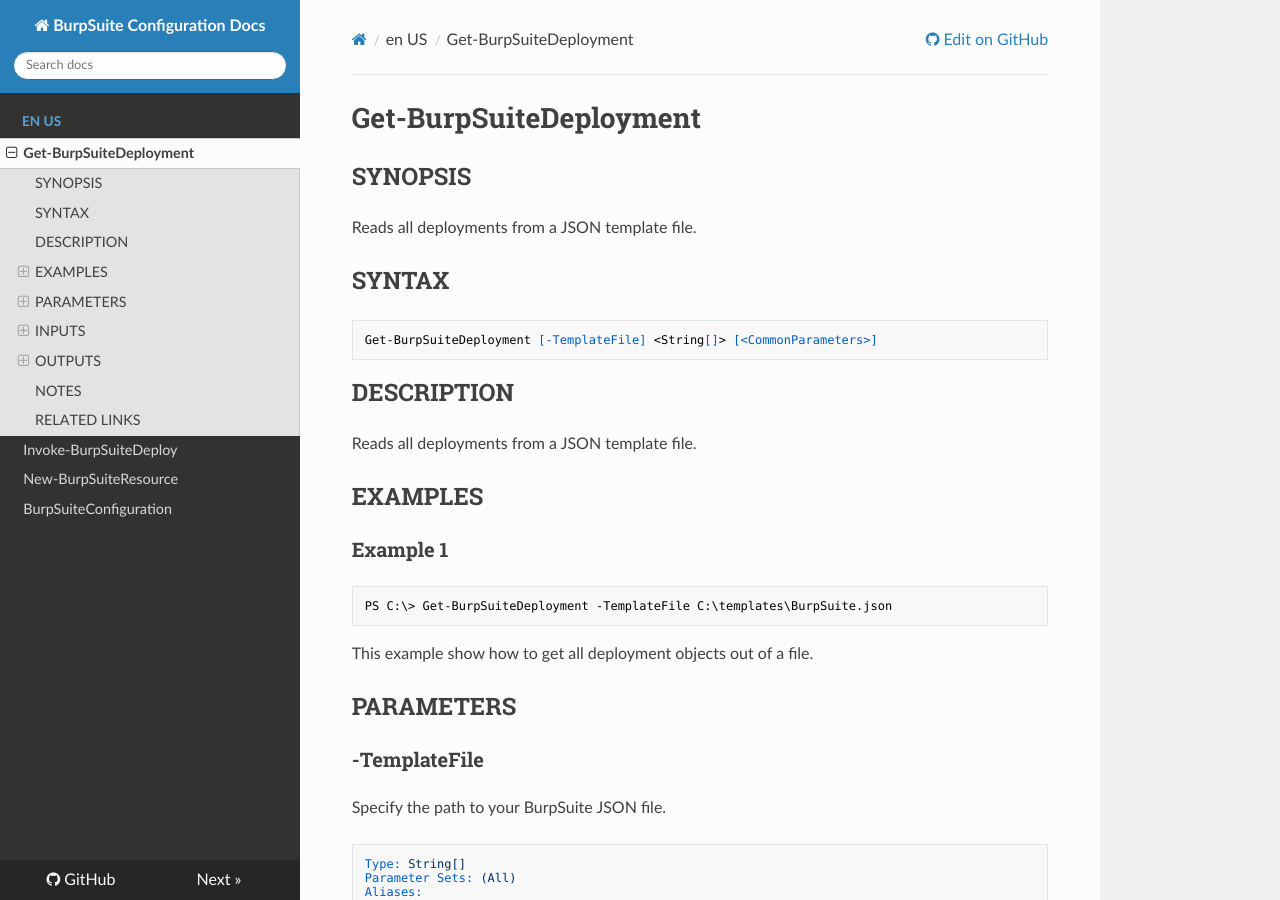
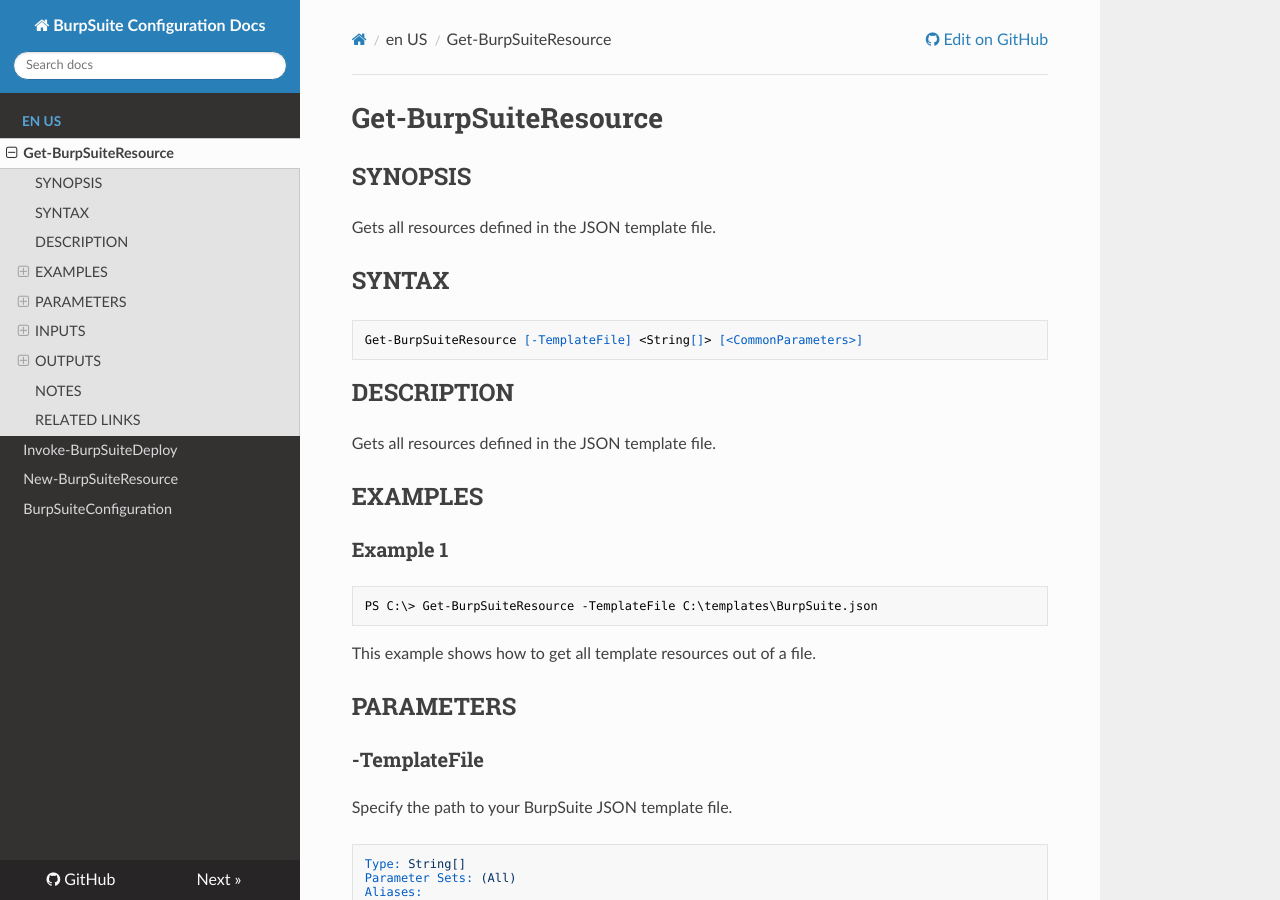
Before and after one commit to juniinacio/BurpSuiteDeploy, an MkDocs documentation site: the page built from docs/en-US/Get-BurpSuiteResource.md, in a window 1280 px wide and 900 px high. Built offline with MkDocs 1.6.1, drawn with Linux system fonts in a browser that asks for light colours; nearby versions of some CDN libraries.

Commit message:
Rename Get-BurpSuiteDeployment to Get-BurpSuiteResource

````diff
--- a/docs/en-US/Get-BurpSuiteDeployment.md
+++ b/docs/en-US/Get-BurpSuiteResource.md
@@ -5,33 +5,33 @@ online version: https://github.com/juniinacio/BurpSuiteDeploy
 schema: 2.0.0
 ---
 
-# Get-BurpSuiteDeployment
+# Get-BurpSuiteResource
 
 ## SYNOPSIS
-Reads all deployments from a JSON template file.
+Gets all resources defined in the JSON template file.
 
 ## SYNTAX
 
 ```
-Get-BurpSuiteDeployment [-TemplateFile] <String[]> [<CommonParameters>]
+Get-BurpSuiteResource [-TemplateFile] <String[]> [<CommonParameters>]
 ```
 
 ## DESCRIPTION
-Reads all deployments from a JSON template file.
+Gets all resources defined in the JSON template file.
 
 ## EXAMPLES
 
 ### Example 1
 ```powershell
-PS C:\> Get-BurpSuiteDeployment -TemplateFile C:\templates\BurpSuite.json
+PS C:\> Get-BurpSuiteResource -TemplateFile C:\templates\BurpSuite.json
 ```
 
-This example show how to get all deployment objects out of a file.
+This example shows how to get all template resources out of a file.
 
 ## PARAMETERS
 
 ### -TemplateFile
-Specify the path to your BurpSuite JSON file.
+Specify the path to your BurpSuite JSON template file.
 
 ```yaml
 Type: String[]
````
Also changed, not shown: docs/en-US/New-BurpSuiteResource.md (+1 -1 lines), 6 other files.
